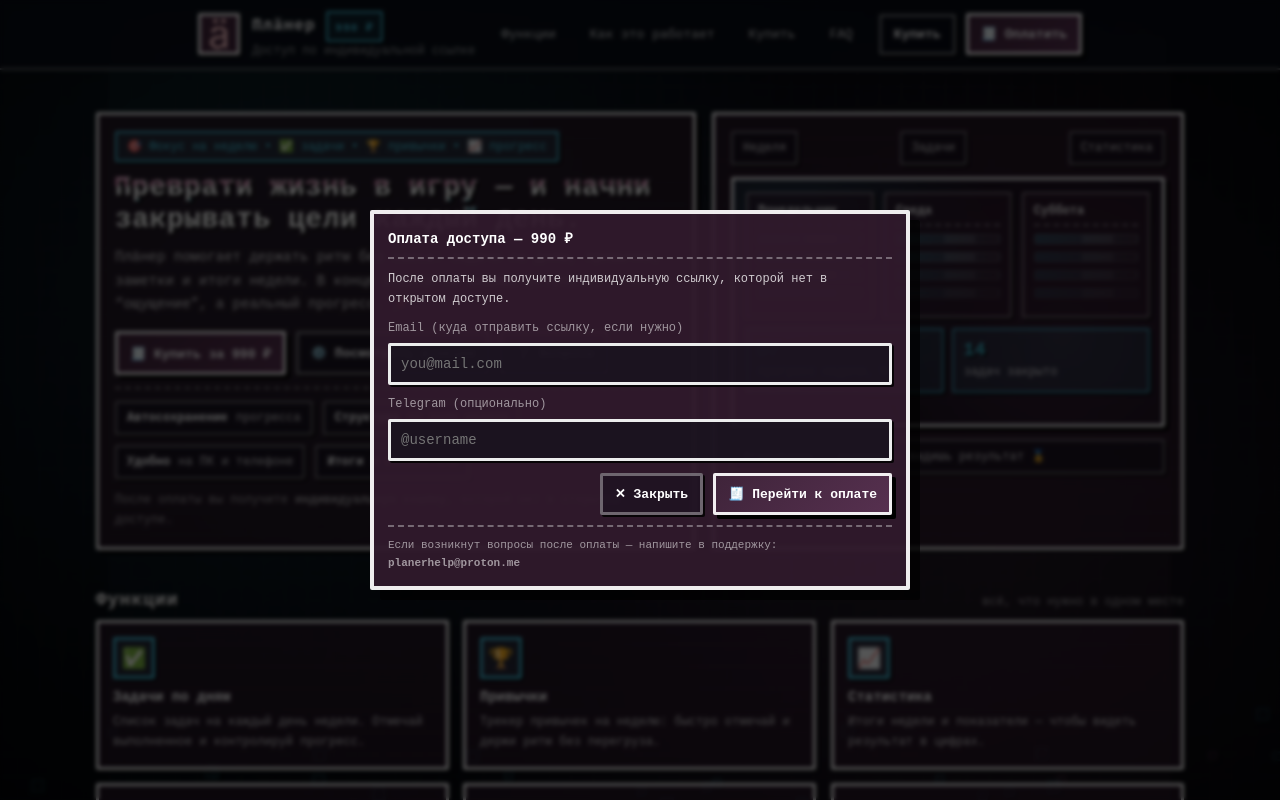
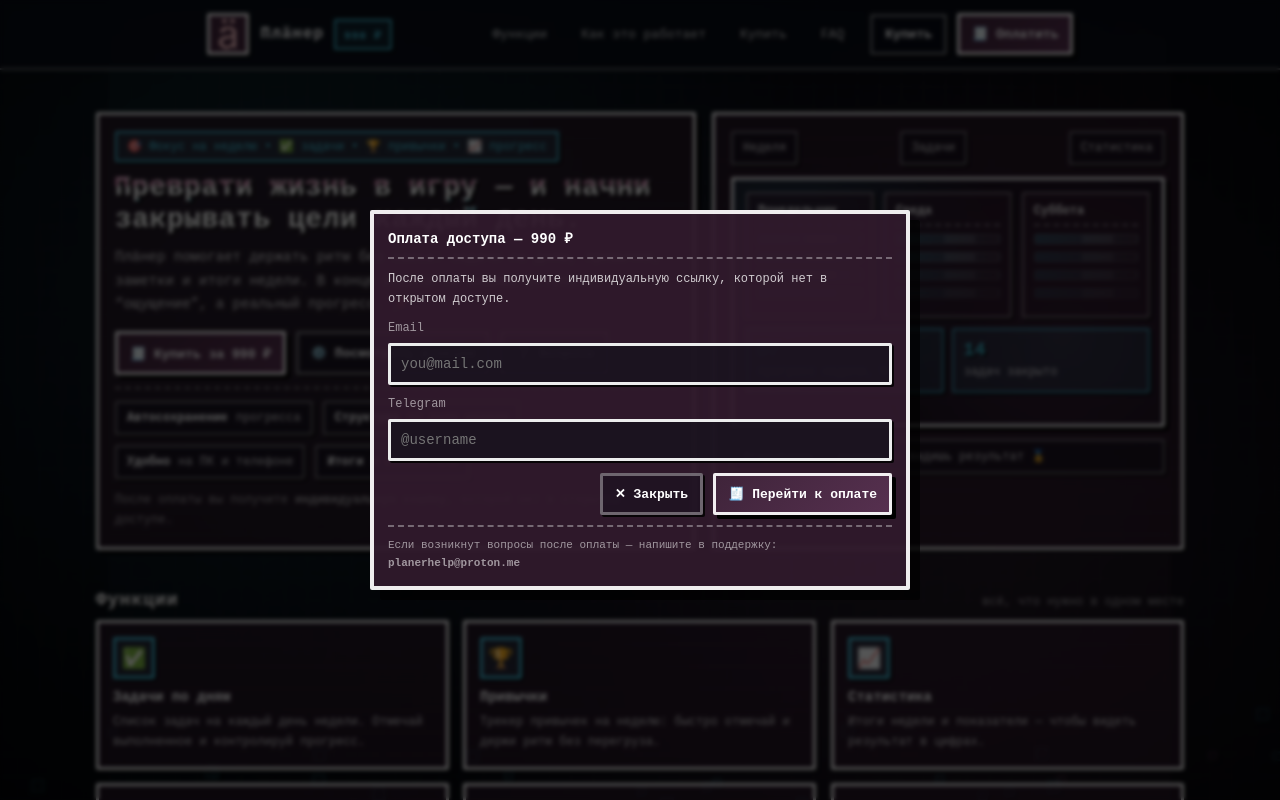
Before and after one commit to vaoaoadim/Planer_oplata, a plain HTML site: page index.html in a window 1280 px wide. Both pictures are taken after a click on the link "🧾 Оплатить". Drawn offline with Linux system fonts and the light colour scheme.

Commit message:
Update index.html

```diff
--- a/index.html
+++ b/index.html
@@ -710,7 +710,7 @@
           </div>
           <div>
             <h1>Плäнер <span class="priceTag">990 ₽</span></h1>
-            <span class="tag">Доступ по индивидуальной ссылке</span>
+
           </div>
         </div>
 
@@ -1049,12 +1049,12 @@
       <p>После оплаты вы получите индивидуальную ссылку, которой нет в открытом доступе.</p>
 
       <div class="field">
-        <label for="email">Email (куда отправить ссылку, если нужно)</label>
+        <label for="email">Email</label>
         <input class="input" id="email" type="email" placeholder="you@mail.com" autocomplete="email" />
       </div>
 
       <div class="field">
-        <label for="tg">Telegram (опционально)</label>
+        <label for="tg">Telegram</label>
         <input class="input" id="tg" type="text" placeholder="@username" autocomplete="off" />
       </div>
 
```
